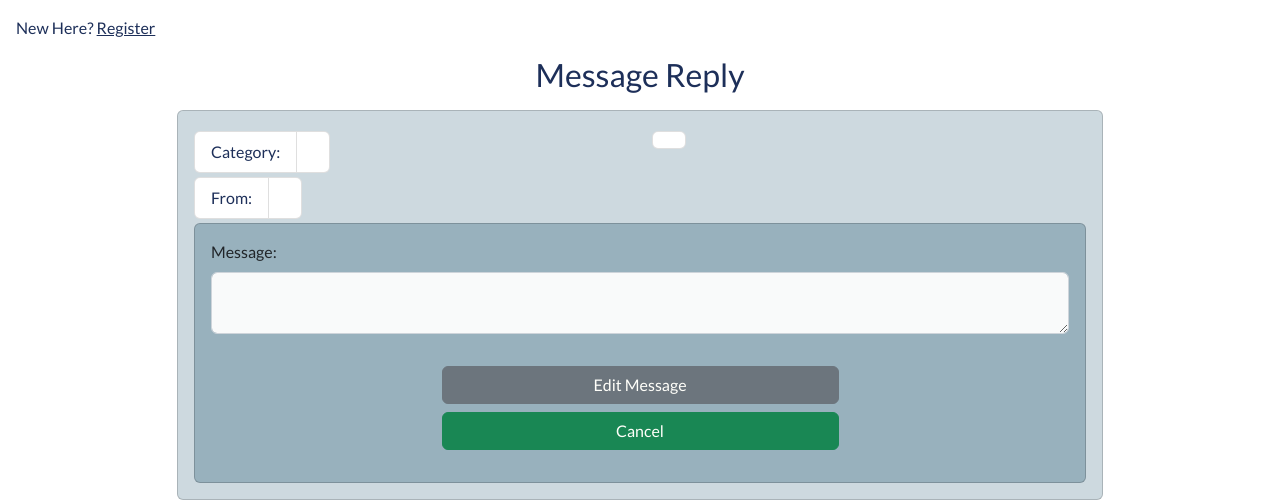
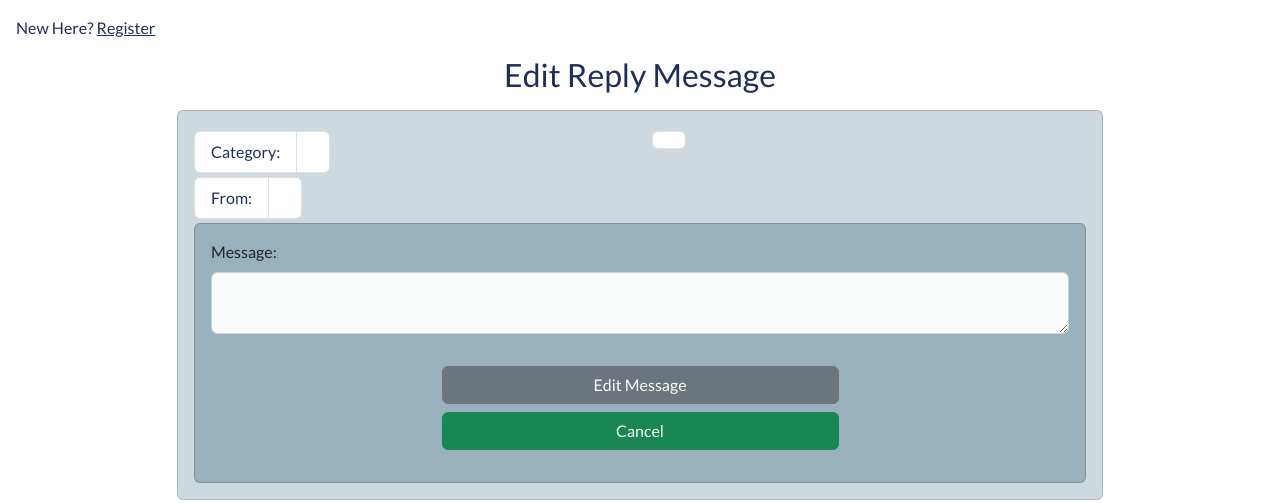
Before and after one commit to Ed-Whyatt/movie-lounge-ms-3, a Flask app: template movielounge/templates/edit_reply.html in a window 1280 px wide. Shown: the part 82-585 px from the top of the page. Run offline with Flask 2, Linux system fonts and the light colour scheme; the template is opened without the code that fills it, so the values that code supplies are empty; some libraries are stand-ins or nearby versions.

Commit message:
Edit add reply message tile

```diff
--- a/movielounge/templates/edit_reply.html
+++ b/movielounge/templates/edit_reply.html
@@ -2,7 +2,7 @@
 {% block nav_message_board %}active{% endblock %}
 {% block content %}
 
-<h2 class="text-center lounge-blue-text mt-1">Message Reply</h2>
+<h2 class="text-center lounge-blue-text mt-1">Edit Reply Message</h2>
 
 <form method="POST" action="{{ url_for('edit_reply', answer_id=answer._id) }}">
 
```
